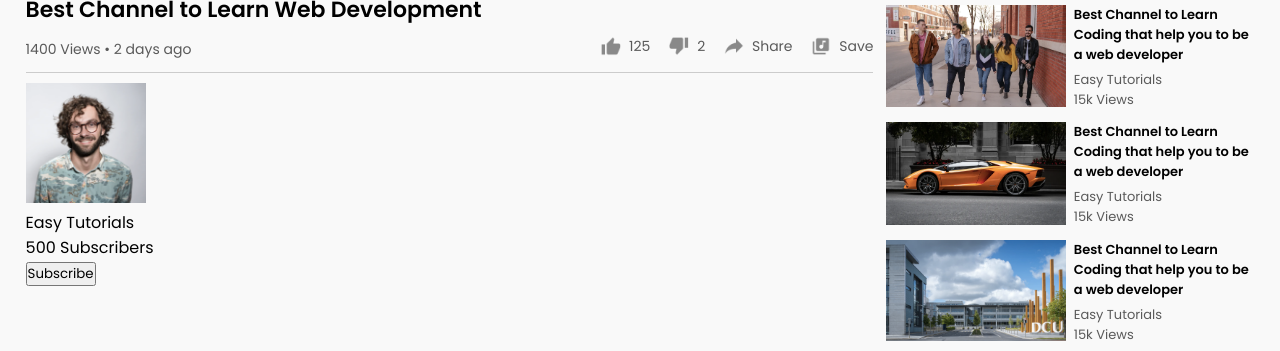
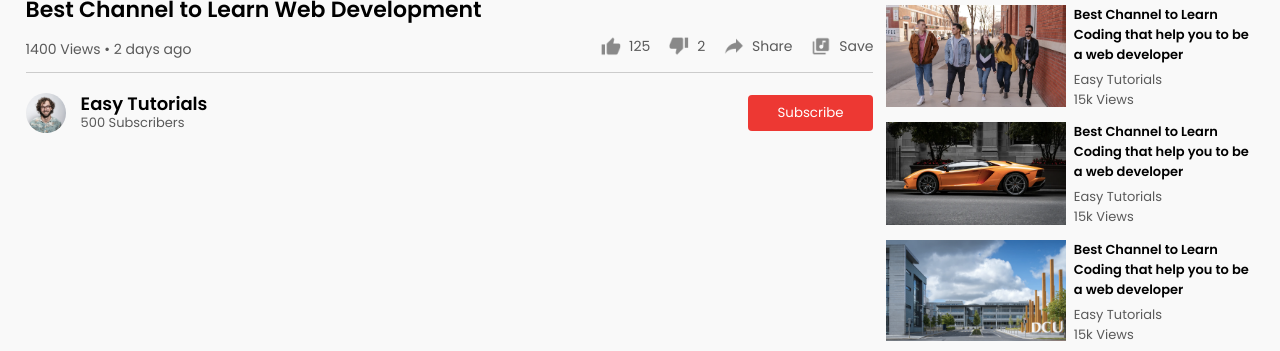
Before and after one commit to penguin248/vid-tube, a plain HTML site: page play-video.html in a window 1280 px wide. Shown: the part 541-892 px from the top of the page. Drawn offline with Linux system fonts and the light colour scheme.

Commit message:
Add styles to publisher section

```diff
--- a/styles.css
+++ b/styles.css
@@ -318,4 +318,42 @@ nav {
   background: #ccc;
   margin: 10px 0;
 }
+
+.publisher {
+  display: flex;
+  align-items: center;
+  margin-top: 20px;
+}
+
+.publisher div {
+  flex: 1;
+  line-height: 18px;
+}
+
+.publisher img {
+  width: 40px;
+  border-radius: 50%;
+  margin-right: 15px;
+}
+
+.publisher div p {
+  color: #000;
+  font-weight: 600;
+  font-size: 18px;
+}
+
+.publisher div span {
+  font-size: 13px;
+  color: #5a5a5a;
+}
+
+.publisher button {
+  background: #ed3833;
+  color: #fff;
+  padding: 8px 30px;
+  border: 0;
+  outline: 0;
+  border-radius: 4px;
+  cursor: pointer;
+}
 /* Paly Video Page End */
```
